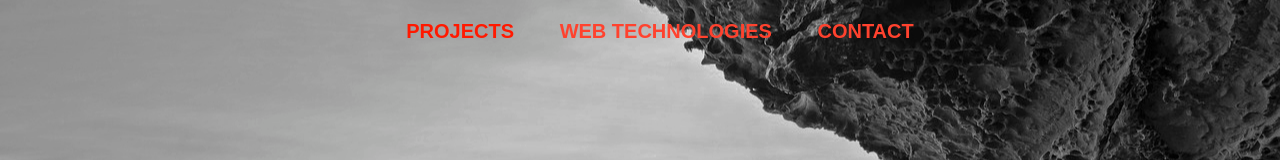
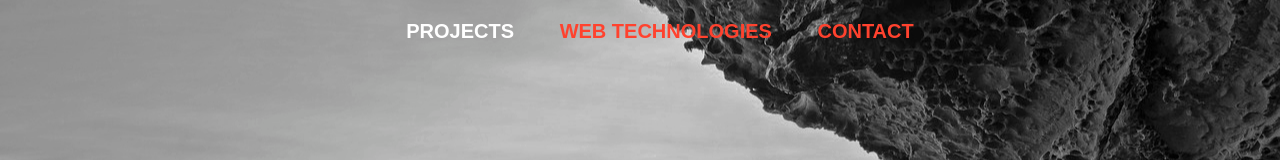
Before and after one commit to Confused212/my-web-site, a plain HTML site: page index.html in a window 1280 px wide. In both pictures the pointer is over the link "PROJECTS". Shown: the top 160 px of the page. Drawn offline with Linux system fonts and the light colour scheme.

Commit message:
sorted out links not functioning properly

```diff
--- a/css/stylesheet.css
+++ b/css/stylesheet.css
@@ -94,12 +94,16 @@ header a {
       padding-left: 40px;
 }
 
+header a:link {
+      color: #FF422E;
+}
+
 header a:visited{
   color: #F7FFFF ;
 }
 
 header a:hover{
-        color: #FF1900 ;
+        color: #fff ;
 }
 
 
```
